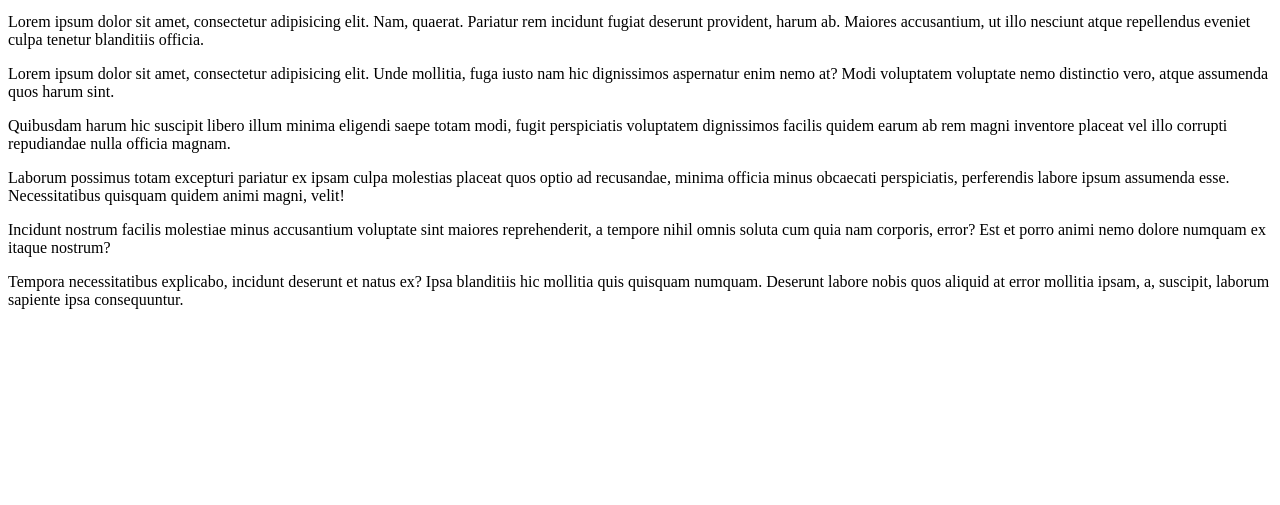
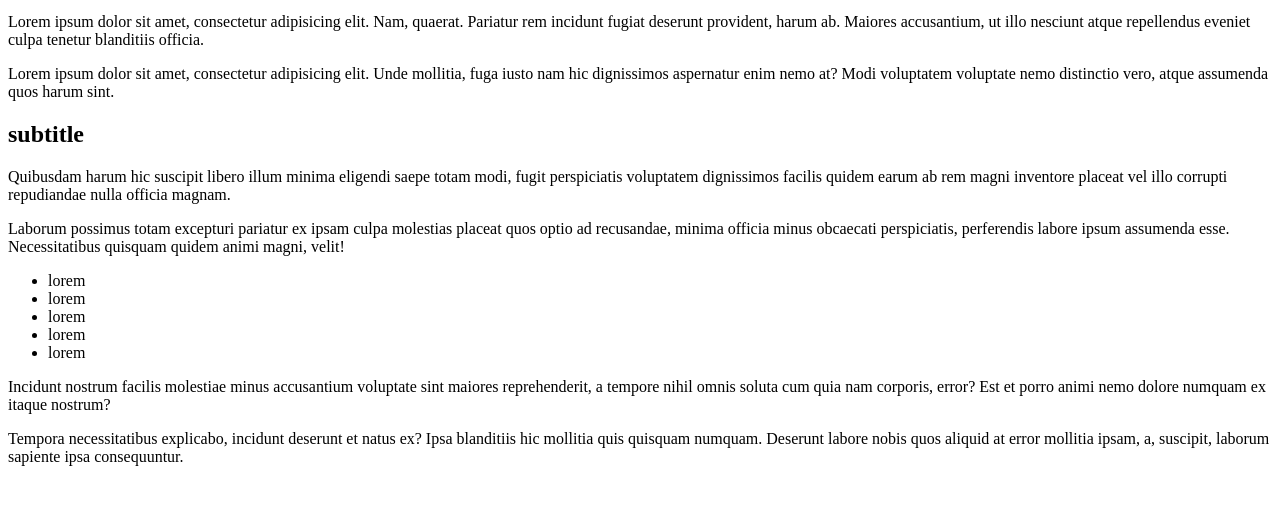
Before and after one commit to pedroz4le/githubdemo, a plain HTML site: page index.html in a window 1280 px wide. Shown: the part 119-624 px from the top of the page. Drawn offline with Linux system fonts and the light colour scheme.

Commit message:
added a subtitle and an ordered list
added a subtitle and an ordered list

```diff
--- a/index.html
+++ b/index.html
@@ -14,8 +14,21 @@
 	<p>Lorem ipsum dolor sit amet, consectetur adipisicing elit. Nam, quaerat. Pariatur rem incidunt fugiat deserunt provident, harum ab. Maiores accusantium, ut illo nesciunt atque repellendus eveniet culpa tenetur blanditiis officia.</p>
 
 	<p>Lorem ipsum dolor sit amet, consectetur adipisicing elit. Unde mollitia, fuga iusto nam hic dignissimos aspernatur enim nemo at? Modi voluptatem voluptate nemo distinctio vero, atque assumenda quos harum sint.</p>
+
+	<h2>subtitle</h2>
+
 	<p>Quibusdam harum hic suscipit libero illum minima eligendi saepe totam modi, fugit perspiciatis voluptatem dignissimos facilis quidem earum ab rem magni inventore placeat vel illo corrupti repudiandae nulla officia magnam.</p>
 	<p>Laborum possimus totam excepturi pariatur ex ipsam culpa molestias placeat quos optio ad recusandae, minima officia minus obcaecati perspiciatis, perferendis labore ipsum assumenda esse. Necessitatibus quisquam quidem animi magni, velit!</p>
+
+	<ul>
+		<li>lorem</li>
+		<li>lorem</li>
+		<li>lorem</li>
+		<li>lorem</li>
+		<li>lorem</li>
+	</ul>
+
+
 	<p>Incidunt nostrum facilis molestiae minus accusantium voluptate sint maiores reprehenderit, a tempore nihil omnis soluta cum quia nam corporis, error? Est et porro animi nemo dolore numquam ex itaque nostrum?</p>
 	<p>Tempora necessitatibus explicabo, incidunt deserunt et natus ex? Ipsa blanditiis hic mollitia quis quisquam numquam. Deserunt labore nobis quos aliquid at error mollitia ipsam, a, suscipit, laborum sapiente ipsa consequuntur.</p>
 </body>
```
